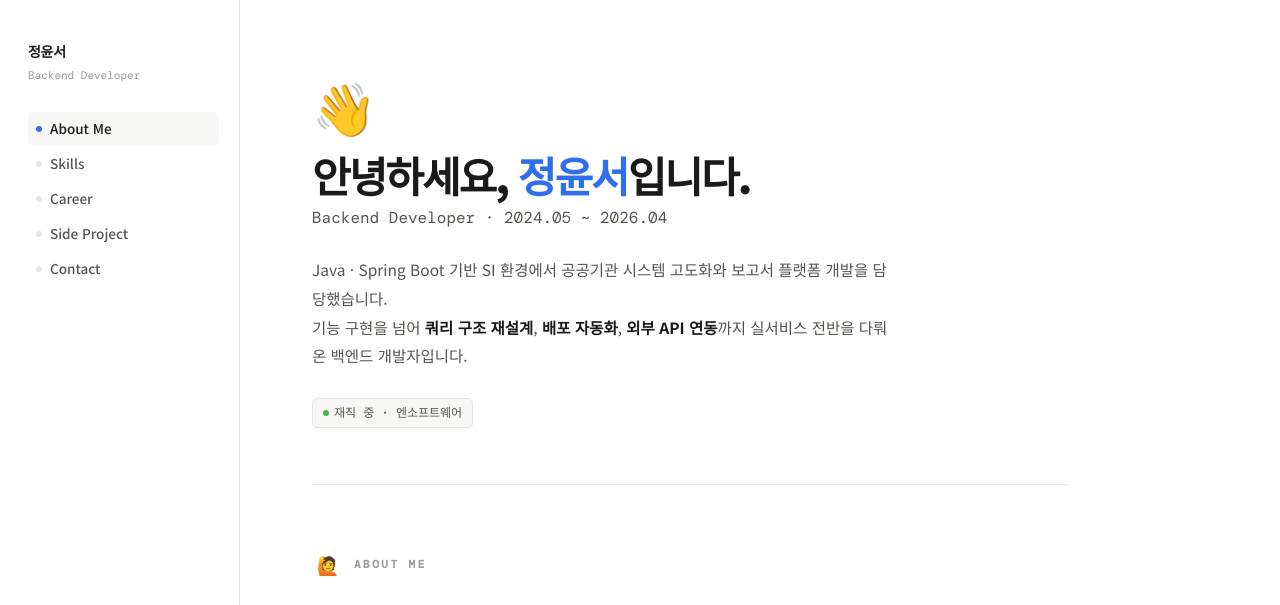
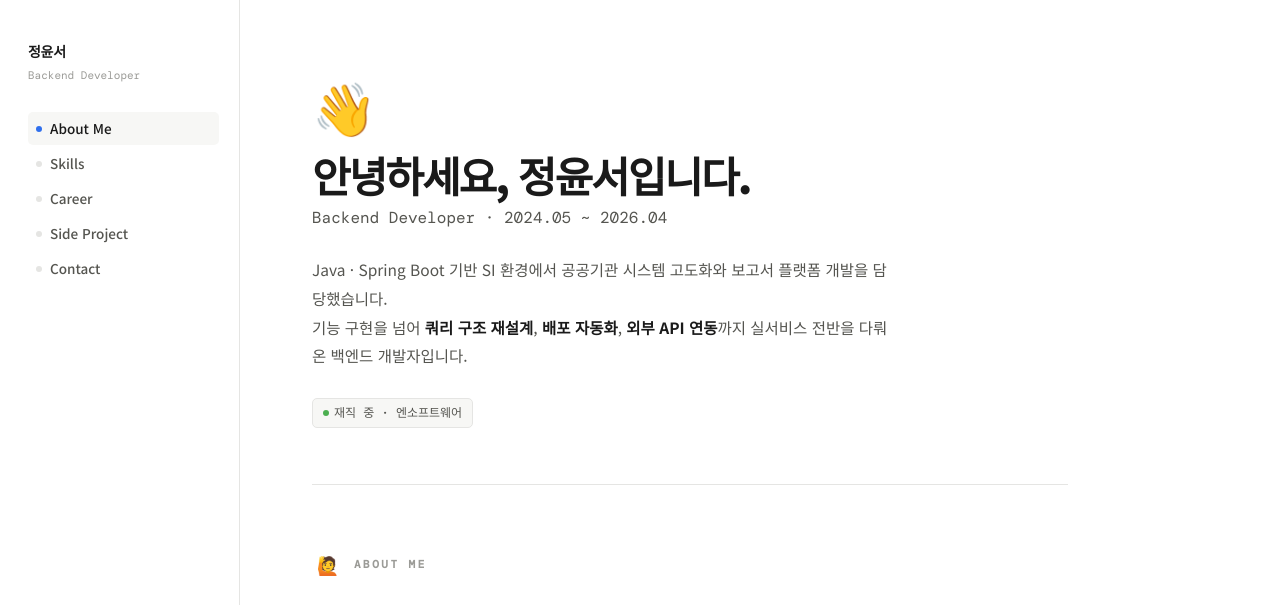
Before and after one commit to dev-yoonddo/portfolio, a plain HTML site: page index.html in a window 1280 px wide. Shown: the top 605 px of the page. Drawn offline with nearby package versions, Linux system fonts and the light colour scheme.

```diff
--- a/index.html
+++ b/index.html
@@ -547,7 +547,7 @@
     <!-- HERO -->
     <div class="hero">
       <span class="hero-emoji">👋</span>
-      <h1 class="hero-name">안녕하세요, <span>정윤서</span>입니다.</h1>
+      <h1 class="hero-name">안녕하세요, 정윤서입니다.</h1>
       <p class="hero-sub">Backend Developer · 2024.05 ~ 2026.04</p>
       <p class="hero-desc">
         Java · Spring Boot 기반 SI 환경에서 공공기관 시스템 고도화와 보고서 플랫폼 개발을 담당했습니다.<br>
```
